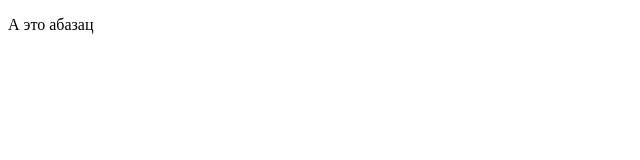
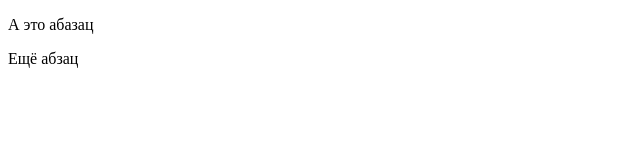
Before and after one commit to WebHeroSchool/FirstTask, a plain HTML site: page index.html in a window 1280 px wide. Shown: the full height of the page, 0-640 px from the left. Drawn offline with Linux system fonts and the light colour scheme.

Commit message:
Новый

```diff
--- a/index.html
+++ b/index.html
@@ -6,5 +6,6 @@
 		</head>
 		<body>
 			<p>А это абазац</p>
+			<p>Ещё абзац</p>
 		</body>
 	</html>
```
